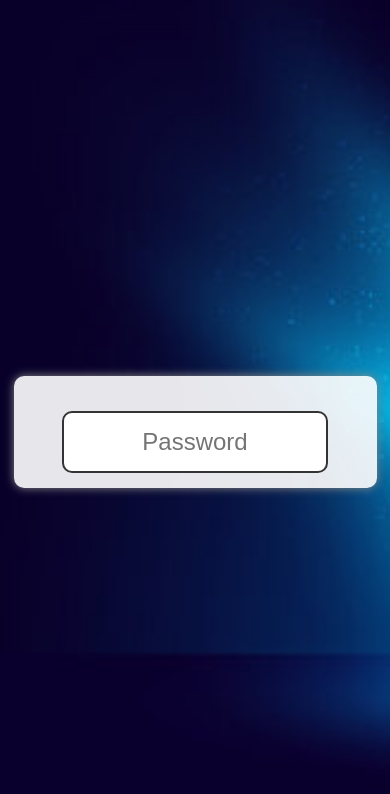
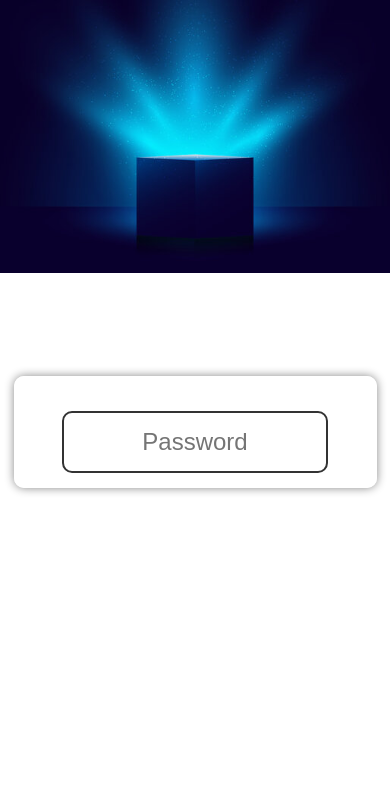
Before and after one commit to jorgyamil/vasodepandora, a plain HTML site: page index.html in a window 390 px wide. Drawn offline with Linux system fonts and the light colour scheme.

Commit message:
Update index.html

```diff
--- a/index.html
+++ b/index.html
@@ -4,11 +4,20 @@
   body {
     background-image: url("background-pic.png");
     background-size: cover;
+    background-position: center;
+    background-repeat: no-repeat;
     display: flex;
     align-items: center;
     justify-content: center;
     height: 100vh;
     margin: 0;
+  }
+
+  @media (max-width: 600px) {
+    body {
+      background-size: contain;
+      background-position: top;
+    }
   }
 
   .box {
```
